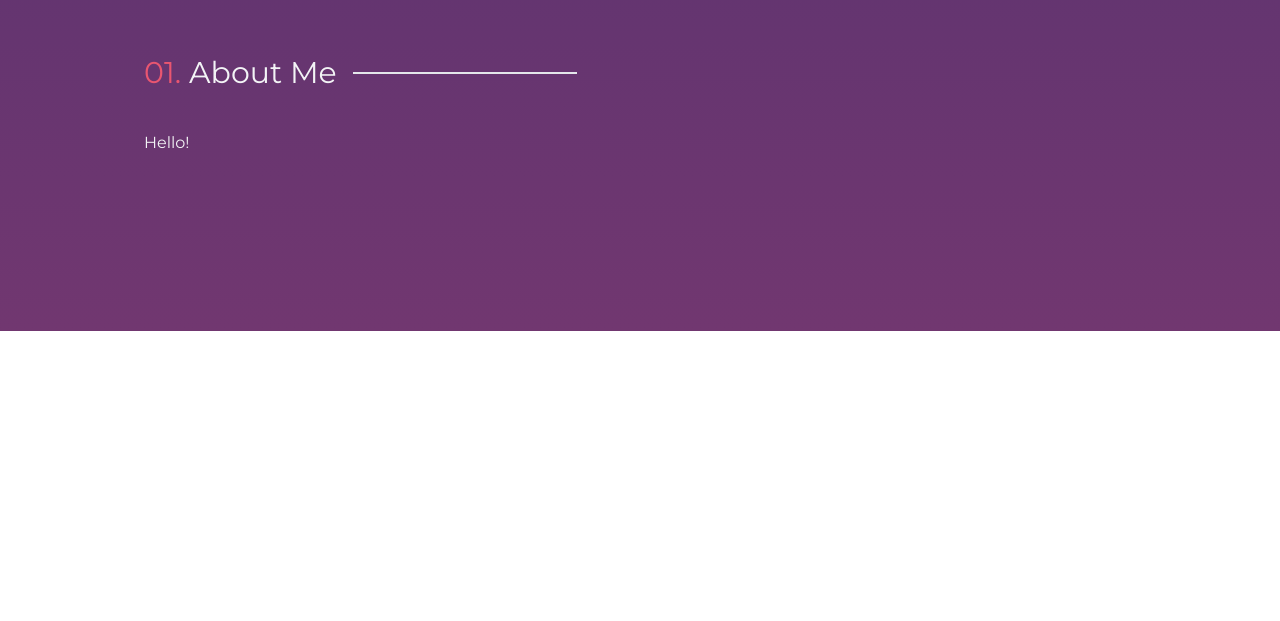
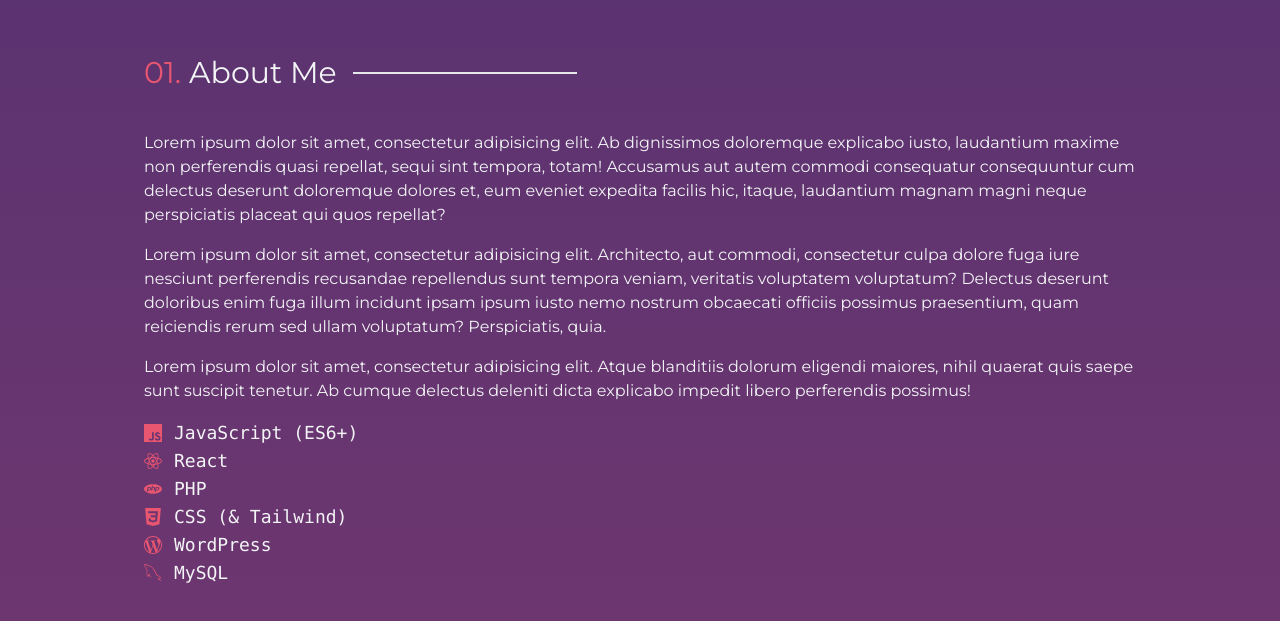
Before and after one commit to krisp3t/portfolio, a React (Create React App) app: page / in a window 1280 px wide. Shown: the part 857-1478 px from the top of the page. Before the commit the page ends 1188 px from the top, so only its background shows below. Built offline with nearby package versions, Linux system fonts and the light colour scheme.

Commit message:
Add AboutSkills

```diff
--- a/src/components/About.jsx
+++ b/src/components/About.jsx
@@ -1,10 +1,40 @@
 import React from "react";
+import {GrMysql} from "react-icons/gr";
+import {SiJavascript, SiReact, SiPhp, SiCss3, SiWordpress} from "react-icons/si";
+
 import SectionHeading from "./SectionHeading";
+import AboutSkills from "./AboutSkills";
+
+const skills = [['JavaScript (ES6+)', <SiJavascript/>], ['React', <SiReact/>], ['PHP', <SiPhp/>], ['CSS (& Tailwind)',
+    <SiCss3/>], ['WordPress', <SiWordpress/>], ['MySQL', <GrMysql/>]];
 
 export default function About() {
     return (
         <section className="container pb-40 xl:mx-auto px-32" id="about">
             <SectionHeading>About Me</SectionHeading>
-            <p>Hello!</p>
+            <div className="space-y-4">
+                <p>
+                    Lorem ipsum dolor sit amet, consectetur adipisicing elit. Ab dignissimos doloremque explicabo iusto,
+                    laudantium maxime non perferendis quasi repellat, sequi sint tempora, totam! Accusamus aut autem
+                    commodi
+                    consequatur consequuntur cum delectus deserunt doloremque dolores et, eum eveniet expedita facilis
+                    hic,
+                    itaque, laudantium magnam magni neque perspiciatis placeat qui quos repellat?
+                </p>
+                <p>
+                    Lorem ipsum dolor sit amet, consectetur adipisicing elit. Architecto, aut commodi, consectetur culpa
+                    dolore fuga iure nesciunt perferendis recusandae repellendus sunt tempora veniam, veritatis
+                    voluptatem
+                    voluptatum? Delectus deserunt doloribus enim fuga illum incidunt ipsam ipsum iusto nemo nostrum
+                    obcaecati officiis possimus praesentium, quam reiciendis rerum sed ullam voluptatum? Perspiciatis,
+                    quia.
+                </p>
+                <p>
+                    Lorem ipsum dolor sit amet, consectetur adipisicing elit. Atque blanditiis dolorum eligendi maiores,
+                    nihil quaerat quis saepe sunt suscipit tenetur. Ab cumque delectus deleniti dicta explicabo impedit
+                    libero perferendis possimus!
+                </p>
+                <AboutSkills skills={skills}></AboutSkills>
+            </div>
         </section>);
 }
--- /dev/null
+++ b/src/components/AboutSkills.jsx
@@ -0,0 +1,12 @@
+import React from "react";
+
+
+export default function AboutSkills(props) {
+    return (
+        <ul className="font-mono list-none text-lg">
+            {props.skills && props.skills.map((el, i) => <li key={i}><span
+                className="flex items-center space-x-3 text-theme-lighter">{el[1]}<p
+                className="text-gray-100">{el[0]}</p></span></li>)}
+        </ul>
+    );
+}
--- a/src/components/Button.jsx
+++ b/src/components/Button.jsx
@@ -3,9 +3,11 @@ import React from "react";
 export default function Button(props) {
     const icon = <span className="mr-1 -ml-2">{props.icon}</span>
     return (
-        <button
-            className={`${props.className} border border-theme-silk w-fit px-4 py-2 rounded-3xl flex items-center`}
-            ref={props.href}>
-            {icon}{props.children}</button>
+        <a href={props.link}>
+            <button
+                className={`${props.className} border border-theme-silk w-fit px-4 py-2 rounded-3xl flex items-center`}
+                ref={props.href}>
+                {icon}{props.children}</button>
+        </a>
     );
 }
--- a/src/components/Hero.jsx
+++ b/src/components/Hero.jsx
@@ -13,7 +13,7 @@ export default function Hero() {
                 <h1 className="text-5xl font-extrabold text-transparent bg-clip-text bg-gradient-to-r from-theme-light to-theme-lighter pb-8 underline underline-offset-8 decoration-2 decoration-theme-light">Kristijan
                     Petrič.</h1>
                 <h2 className="text-2xl">I build things for the web.</h2>
-                <Button className="mt-12" icon={<CgChevronDoubleDown/>}>Scroll for more</Button>
+                <Button className="mt-12" icon={<CgChevronDoubleDown/>} link="#about">Scroll for more</Button>
             </div>
             <div className="m-auto md:ml-auto relative">
                 <img src={kris} alt="Portrait of me" width="300"
```
